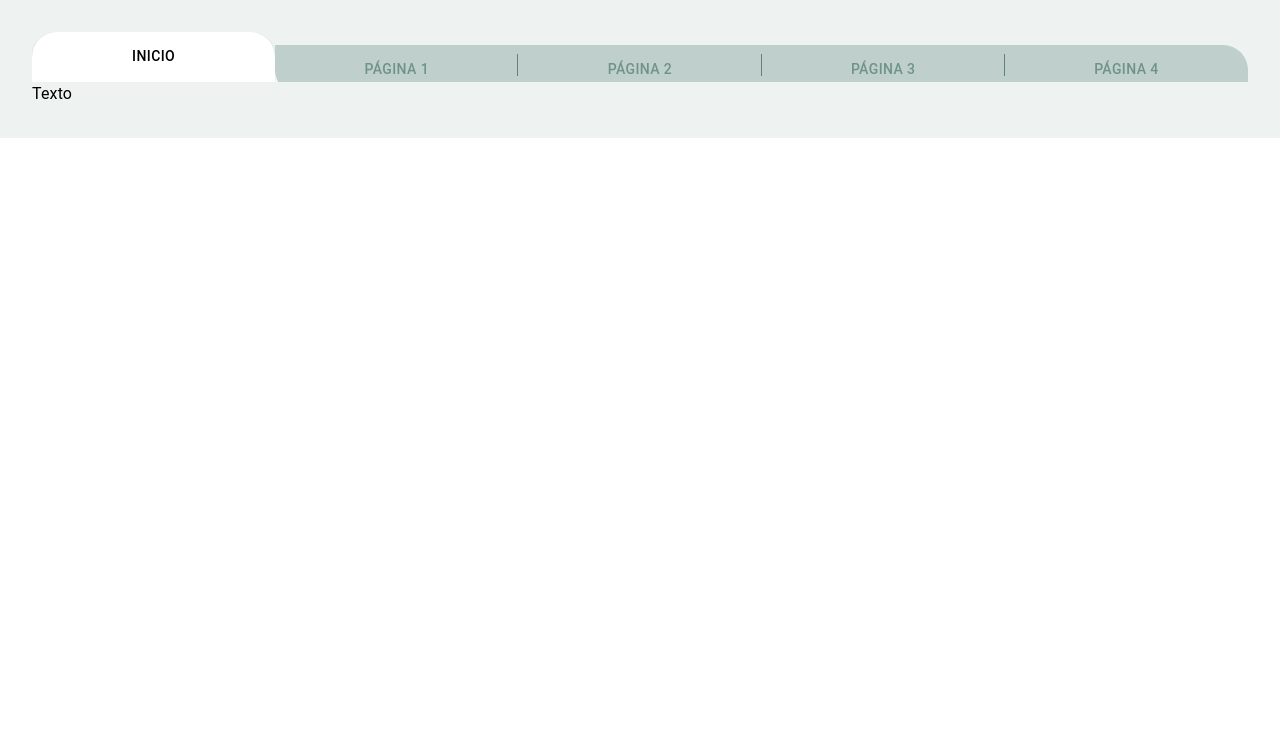
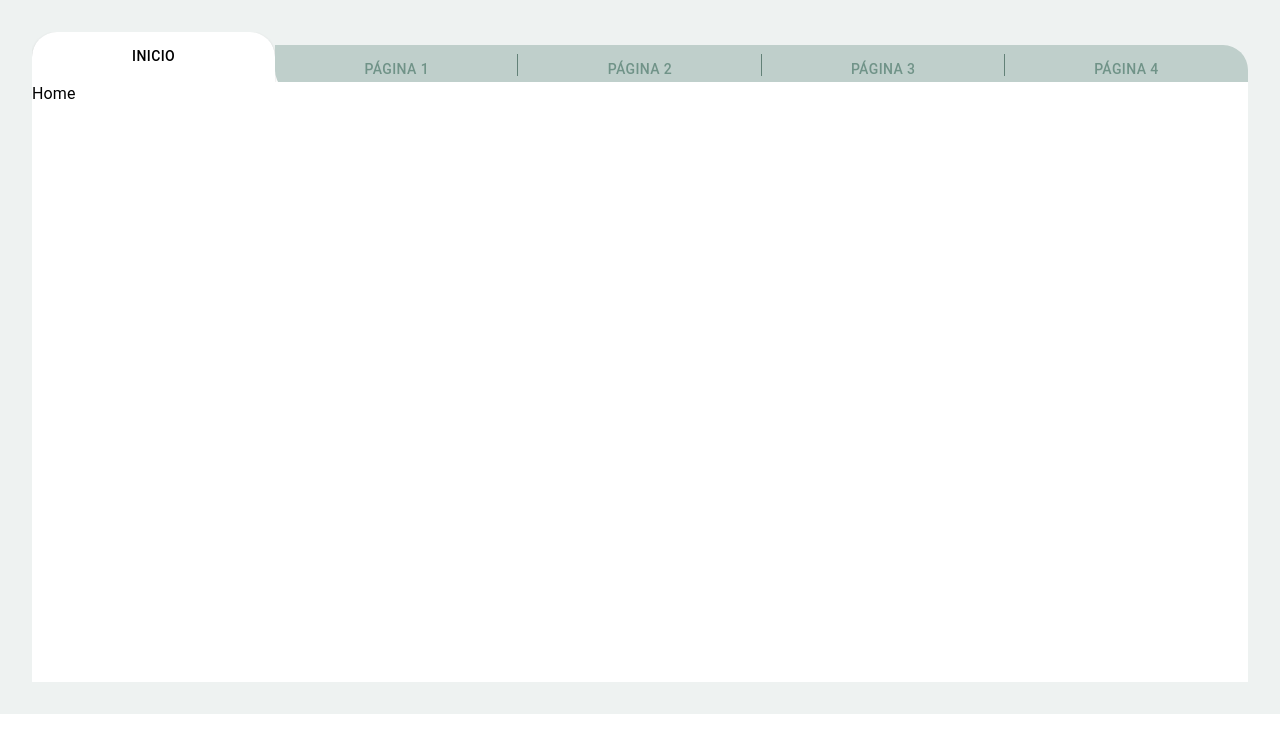
Before and after one commit to MiriamNM/menunextjs, a Next.js app: page / in a window 1280 px wide. Shown: the top 752 px of the page. Built offline with nearby package versions, Linux system fonts and the light colour scheme.

Commit message:
Finished navbar component

```diff
--- a/app/page.js
+++ b/app/page.js
@@ -1,31 +1,38 @@
 "use client";
 import React, { useEffect, useState } from "react";
 import { Box, Typography, Tabs, Tab, Divider } from "@mui/material";
-
-export default function Home() {
-  const [currentValue, setCurrentValue] = useState(0);
-  const [itemTable, setItemTable] = useState([
+const itemTableMock = [
   {
     label: "inicio",
     index: 1,
+    panel: "Home",
   },
   {
     label: "Página 1",
     index: 2,
+    panel: "Page1",
   },
   {
     label: "Página 2",
     index: 3,
+    panel: "Page2",
   },
   {
     label: "Página 3",
     index: 4,
+    panel: "Page3",
   },
   {
     label: "Página 4",
     index: 5,
+    panel: "Page4",
   },
-  ]);
+];
+
+export default function NavbarComponent({ tabsData }) {
+  const [currentValue, setCurrentValue] = useState(0);
+
+  const data = tabsData || itemTableMock;
 
   useEffect(() => {
     if (!currentValue) {
@@ -135,7 +142,7 @@ export default function Home() {
             top: "40px",
           }}
         ></Tab>
-        {itemTable.map(({ label, state }, i) => (
+        {data.map(({ label, state }, i) => (
           <Tab
             key={i}
             label={label}
@@ -150,18 +157,22 @@ export default function Home() {
                 padding: "13px 16px",
                 backgroundColor: "#BFCFCB !important",
                 color: "#709388 !important",
-                borderRadius: onChangedBorderRadius(i, itemTable.length),
+                borderRadius: onChangedBorderRadius(i, data.length),
                 zIndex: 3,
                 top: "13px",
                 opacity: 1,
               },
               currentValue === i && focusTab(),
             ]}
-            icon={onRenderDivider(i, itemTable.length)}
+            icon={onRenderDivider(i, data.length)}
           />
         ))}
       </Tabs>
-      <Typography>Texto</Typography>
+      <Box sx={{ backgroundColor: "#fff", width: "100%", height: "600px" }}>
+        {data.map(({ panel }, i) => {
+          return currentValue === i && <Typography>{panel}</Typography>;
+        })}
+      </Box>
     </Box>
   );
 }
```
Lines whose indentation alone changed are shown as unchanged.
